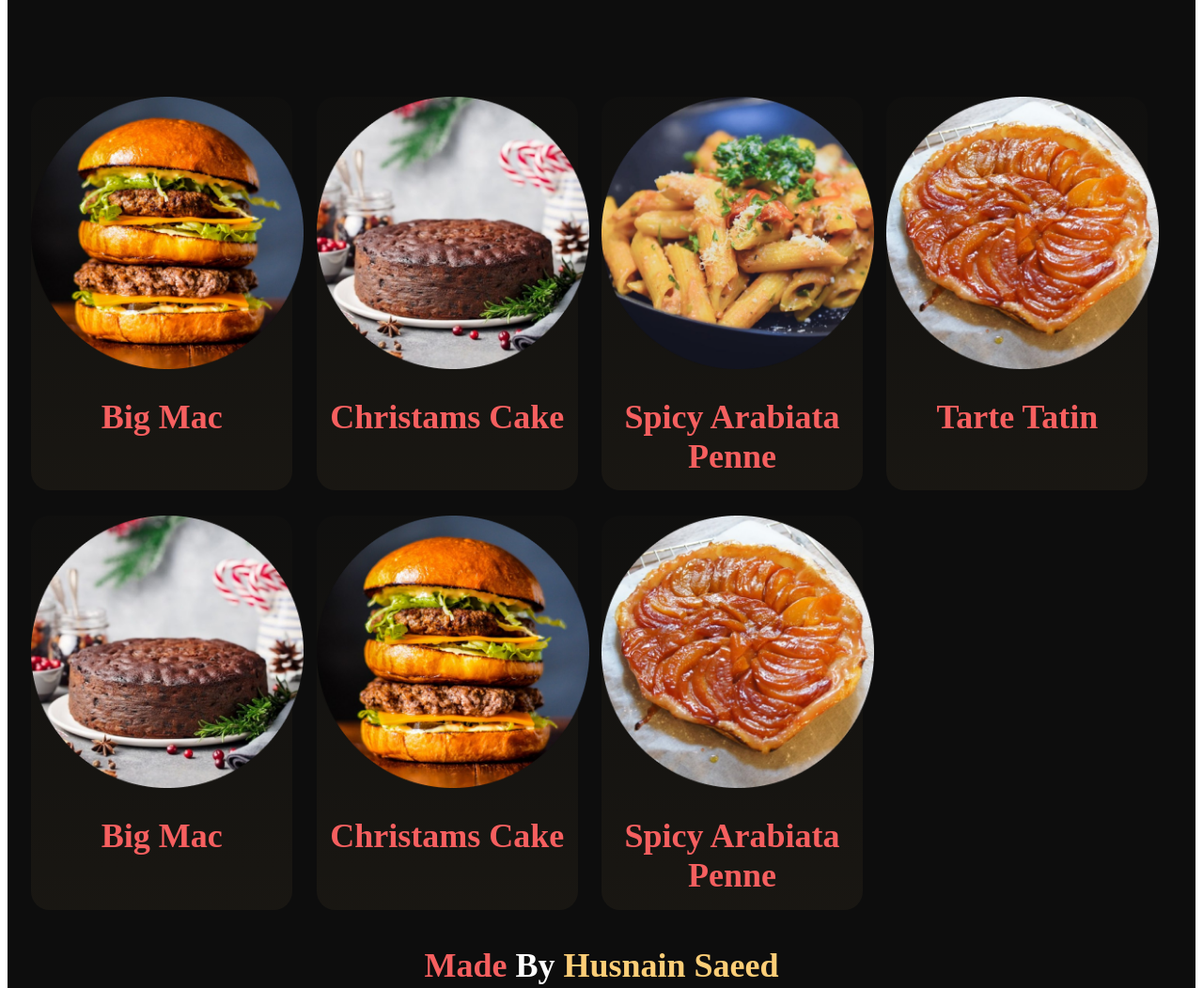
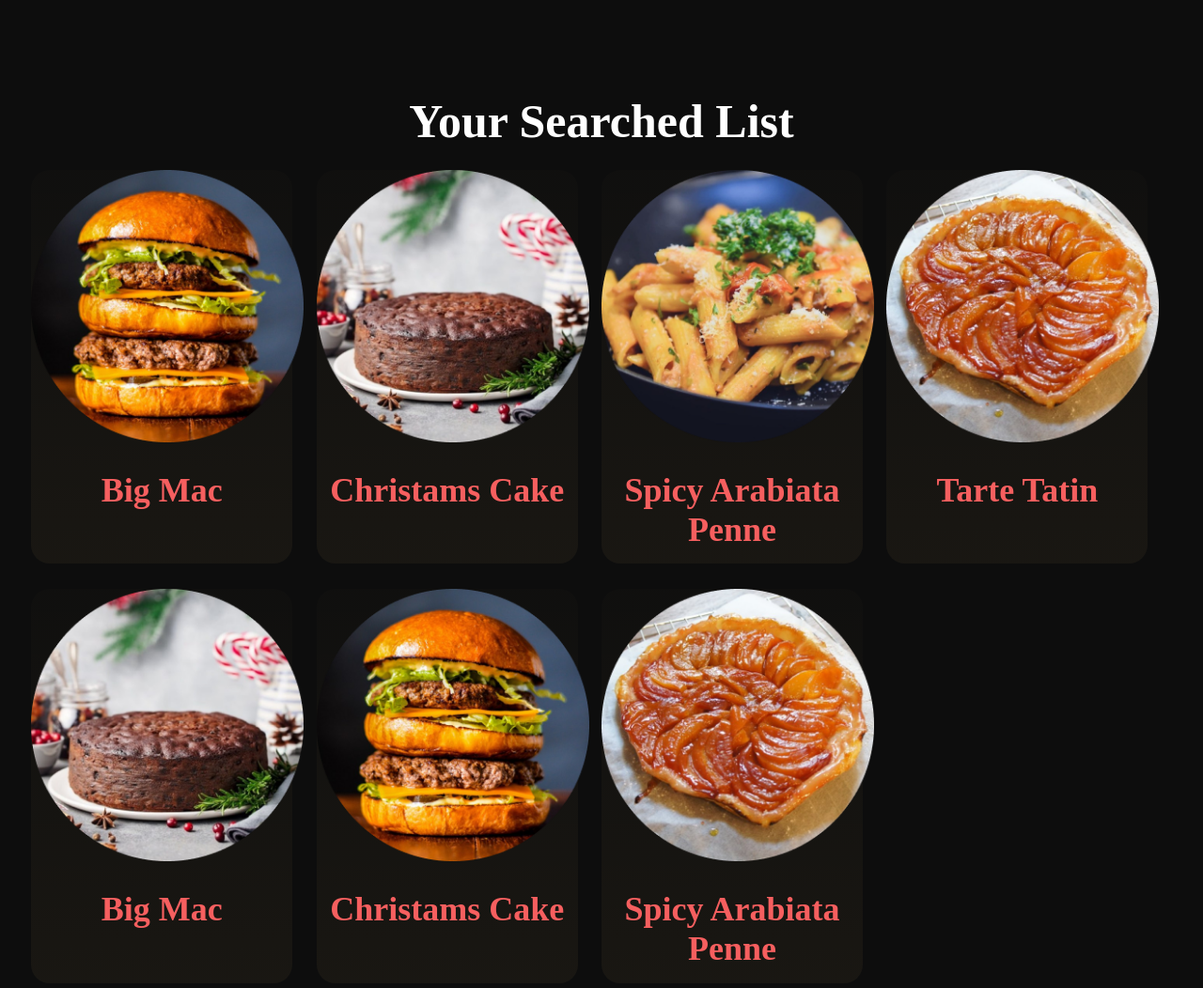
Before and after one commit to husnainsaeed00/FoodUniverse, a plain HTML site: page index.html in a window 1280 px wide. Shown: the part 1440-2492 px from the top of the page at 94% size. Drawn offline with Linux system fonts and the light colour scheme.

Commit message:
added heaing for items

```diff
--- a/index.html
+++ b/index.html
@@ -91,8 +91,12 @@
         </div>
       </div>
     </section>
+    <h1 class="item-heading">
+        <span class="white-span">Your Searched List</span>
+      </h1>
     <!--------All Items section------->
     <section class="all-items">
+
       <div class="item" id="item">
         <div class="item-img img1"></div>
         <h1>Big Mac</h1>
--- a/style.css
+++ b/style.css
@@ -10,6 +10,7 @@
     grid-template-rows:repeat(22 1fr);
     box-sizing: border-box;
     font-size:16px;
+    background-color: var(--primaryColor);
 }
 
 /*-----------header Styles------*/
@@ -259,9 +260,14 @@
     outline: none;
 }
 /*------------All Items Section----------------*/
-
+.item-heading{
+    grid-row: 13/14;
+    grid-column:1/7;
+    margin:10 auto;
+    font-size: 50px;
+}
 .all-items{
-    grid-row:13/19;
+    grid-row:14/19;
     grid-column: 1/7;
     display: flex;
     flex-wrap: wrap;
```
